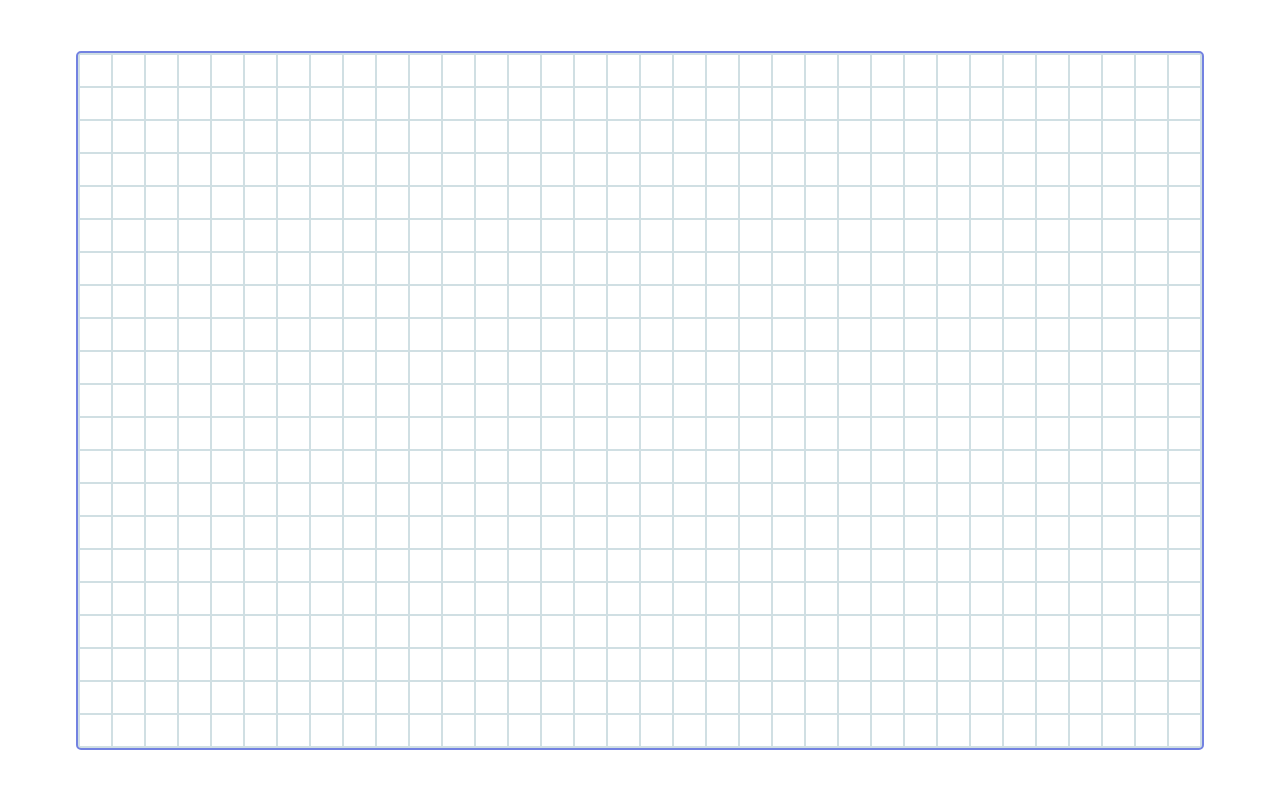
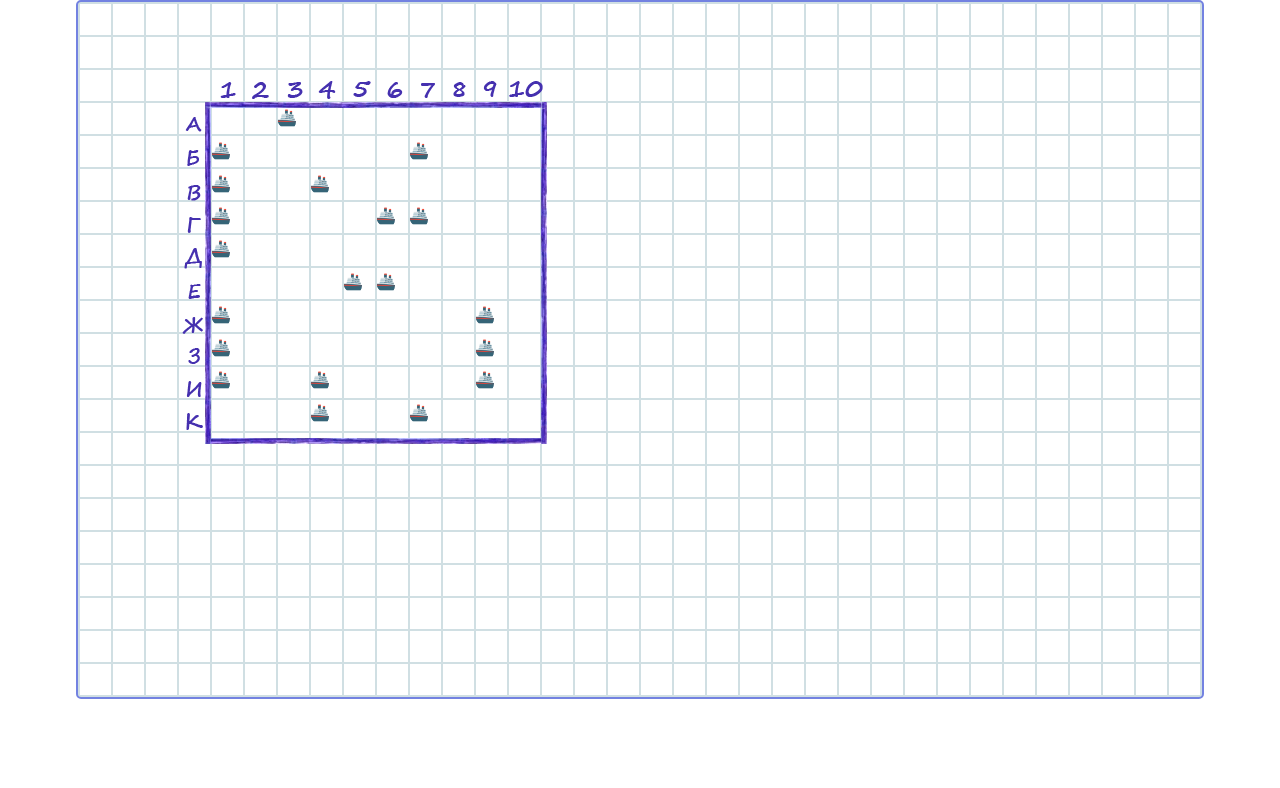
Before and after one commit to kr13t1/sssssss, a React (Vite) app in the folder frontend/: page /play in a window 1280 px wide. Shown: the top 788 px of the page. Built offline with nearby package versions, Linux system fonts and the light colour scheme.

Commit message:
add computer field

```diff
--- a/frontend/src/App.jsx
+++ b/frontend/src/App.jsx
@@ -6,6 +6,7 @@ import Layout from './pages/Layout';
 import Home from './pages/home/Home';
 import Bots from './pages/bots/Bots';
 import Play from './pages/play/Play';
+import BotField from './pages/play/Play';
 
 function App() {
   return (
@@ -13,7 +14,7 @@ function App() {
       <Route path="/" element={<Layout />}>
         <Route index element={<Home />} />
         <Route path="bots" element={<Bots />} />
-        <Route path="play" element={<Play />} />
+        <Route path="play" element={<BotField />} />
       </Route>
     </Routes>
   );
--- a/frontend/src/pages/bots/Bots.jsx
+++ b/frontend/src/pages/bots/Bots.jsx
@@ -12,17 +12,15 @@ import { HintModal } from '../../components/ui/hintModal/HintModal';
 // TODO: удалить, перенести в стор
 const TEMP_DATA = [
   { id: 'ship1', size: 4, position: [] },
-  { id: 'ship2', size: 4, position: [] },
+  { id: 'ship2', size: 3, position: [] },
   { id: 'ship3', size: 3, position: [] },
-  { id: 'ship4', size: 3, position: [] },
-  { id: 'ship5', size: 3, position: [] },
+  { id: 'ship4', size: 2, position: [] },
+  { id: 'ship5', size: 2, position: [] },
   { id: 'ship6', size: 2, position: [] },
-  { id: 'ship7', size: 2, position: [] },
-  { id: 'ship8', size: 2, position: [] },
+  { id: 'ship7', size: 1, position: [] },
+  { id: 'ship8', size: 1, position: [] },
   { id: 'ship9', size: 1, position: [] },
   { id: 'ship10', size: 1, position: [] },
-  { id: 'ship11', size: 1, position: [] },
-  { id: 'ship12', size: 1, position: [] },
 ];
 
 // TODO: вынести
--- a/frontend/src/pages/play/Play.jsx
+++ b/frontend/src/pages/play/Play.jsx
@@ -1,6 +1,101 @@
 import { useData } from '../../store/game';
 import { Background } from '../../components/ui/background/Background';
 import css from './Play.module.css';
+
+const getRandomInt = (max) => {
+  return Math.floor(Math.random() * max);
+};
+
+const BotField = () => {
+  const ships_length = [4, 3, 3, 2, 2, 2, 1, 1, 1, 1];  //длины кораблей для расставления потом их на поле
+  let field = new Array(10); //поле, куда будут расставляться корабли
+  for (let i = 0; i < field.length; i++) {
+    field[i] = new Array(10);
+    for (let j = 0; j < 10; j++) {
+      field[i][j] = 0;
+    }
+  }
+  for (let i = 0; i < ships_length.length; i++) {
+    let flag = false; //флаг того, что корабль поставлен
+    while (!flag) {
+      let row = getRandomInt(10);
+      let col = getRandomInt(10);
+      let orientation = getRandomInt(2); //0 - горизонтально, 1 - вертикально
+      let sum = 0; //переменная для расчета того, есть ли рядом с местом, куда хотим встать, другие корабли
+      if (orientation == 0) {
+        for (let j = col - 1; j < col + ships_length[i] + 1; j++) { //здесь цикл проверки соседних клеток и клеток, куда хочу поставить
+          if (j >= 0 && j < 10) {
+            sum += field[row][j];
+            if (row - 1 >= 0) {
+              sum += field[row - 1][j];
+            }
+            if (row + 1 < 10) {
+              sum += field[row + 1][j];
+            }
+          }
+          if (j != col + ships_length[i] && j > 9) {
+            sum = 1;
+            break;
+          }
+          if (sum > 0) {
+            break;
+          }
+        }
+      }
+      else {
+        for (let j = row - 1; j < row + ships_length[i] + 1; j++) { //здесь цикл проверки соседних клеток и клеток, куда хочу поставить
+          if (j >= 0 && j < 10) {
+            sum += field[j][col];
+            if (col - 1 >= 0) {
+              sum += field[j][col - 1];
+            }
+            if (col + 1 < 10) {
+              sum += field[j][col + 1];
+            }
+          }
+          if (j != row + ships_length[i] && j > 9) {
+            sum = 1;
+            break;
+          }
+          if (sum > 0) {
+            break;
+          }
+        }
+      }
+      if (sum == 0) { //ставим корабль, если вокруг нет никого
+        flag = true;
+        if (orientation == 0) {
+          for (let j = col; j < col + ships_length[i]; j++) {
+            field[row][j] = ships_length[i];
+          }
+        }
+        else {
+          for (let j = row; j < row + ships_length[i]; j++) {
+            field[j][col] = ships_length[i];
+          }
+        }
+      }
+    }
+    console.log(field);
+  };
+  return (
+    <Background>
+      <div className={css.fieldContainer}>
+        <div className={css.gameFieldContainer}>
+          <div className={css.gameFielContent}>
+              {field.map((col, colIndex) =>
+                  col.map((cell, rowIndex) => (
+                    <div key={rowIndex-colIndex}>
+                      {cell > 0 ? '🚢' : null}
+                    </div>
+                  ))
+                )}
+          </div>
+        </div>
+      </div>
+    </Background>
+  );
+};
 
 const Play = () => {
   const { data, setData } = useData();
@@ -16,4 +111,4 @@ const Play = () => {
   );
 };
 
-export default Play;
+export default BotField;
--- a/frontend/src/pages/play/Play.module.css
+++ b/frontend/src/pages/play/Play.module.css
@@ -3,3 +3,38 @@
   align-items: center;
   height: 100vh;
 }
+
+.fieldContainer {
+  margin-top: 39px;
+  margin-bottom: 52.5px;
+
+  width: 100%;
+
+  display: flex;
+  flex-direction: row;
+  justify-self: flex-start;
+
+  padding-left: 208px;
+}
+
+.gameFieldContainer {
+  margin-right: 107px;
+
+  width: 366px;
+  height: 366px;
+  background-image: url('../../assets/bg_play_field.png');
+  background-repeat: no-repeat;
+}
+
+.gameFielContent {
+  margin-left: 29px;
+  margin-top: 27px;
+
+  width: 328px;
+  height: 328px;
+
+  display: grid;
+  grid-template-columns: repeat(10, 33px);
+
+  /* background-color: aqua; */
+}
```
